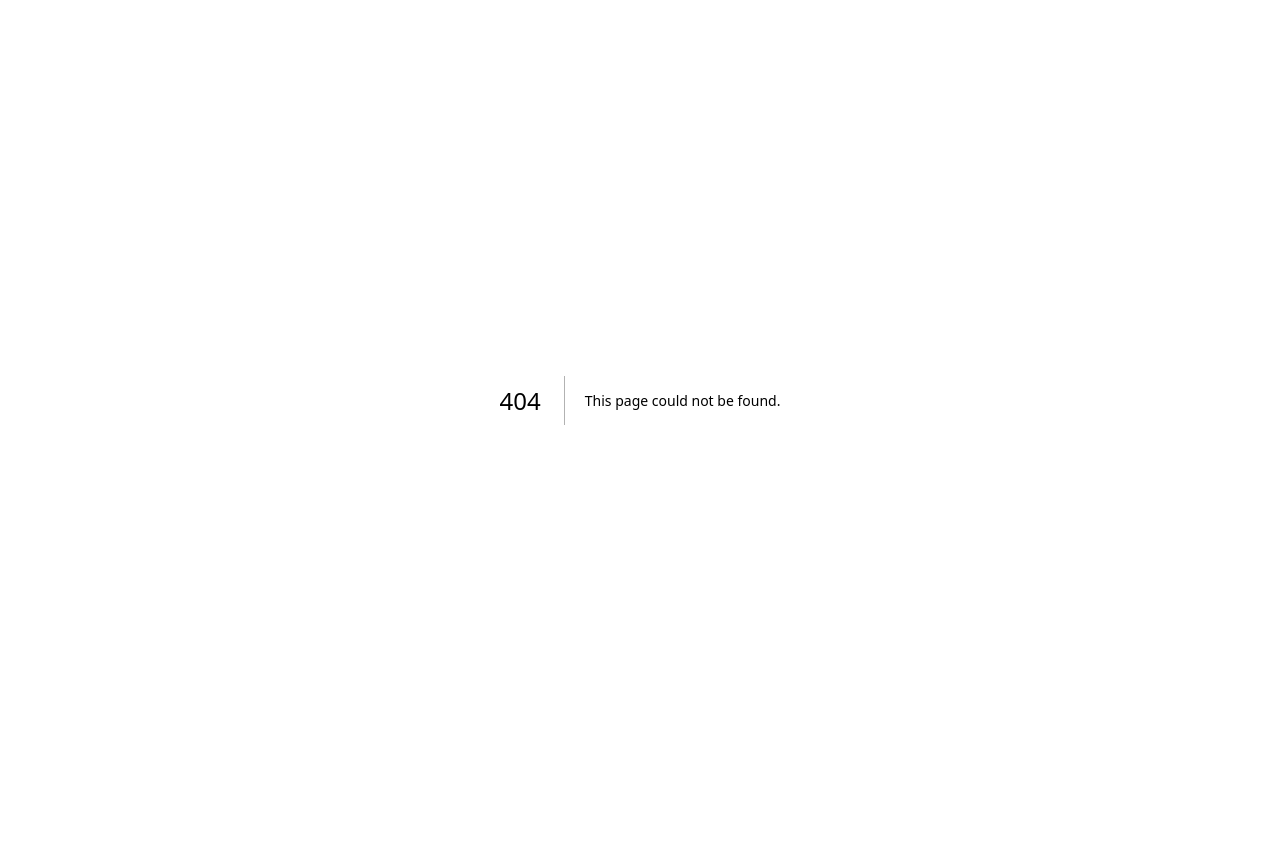
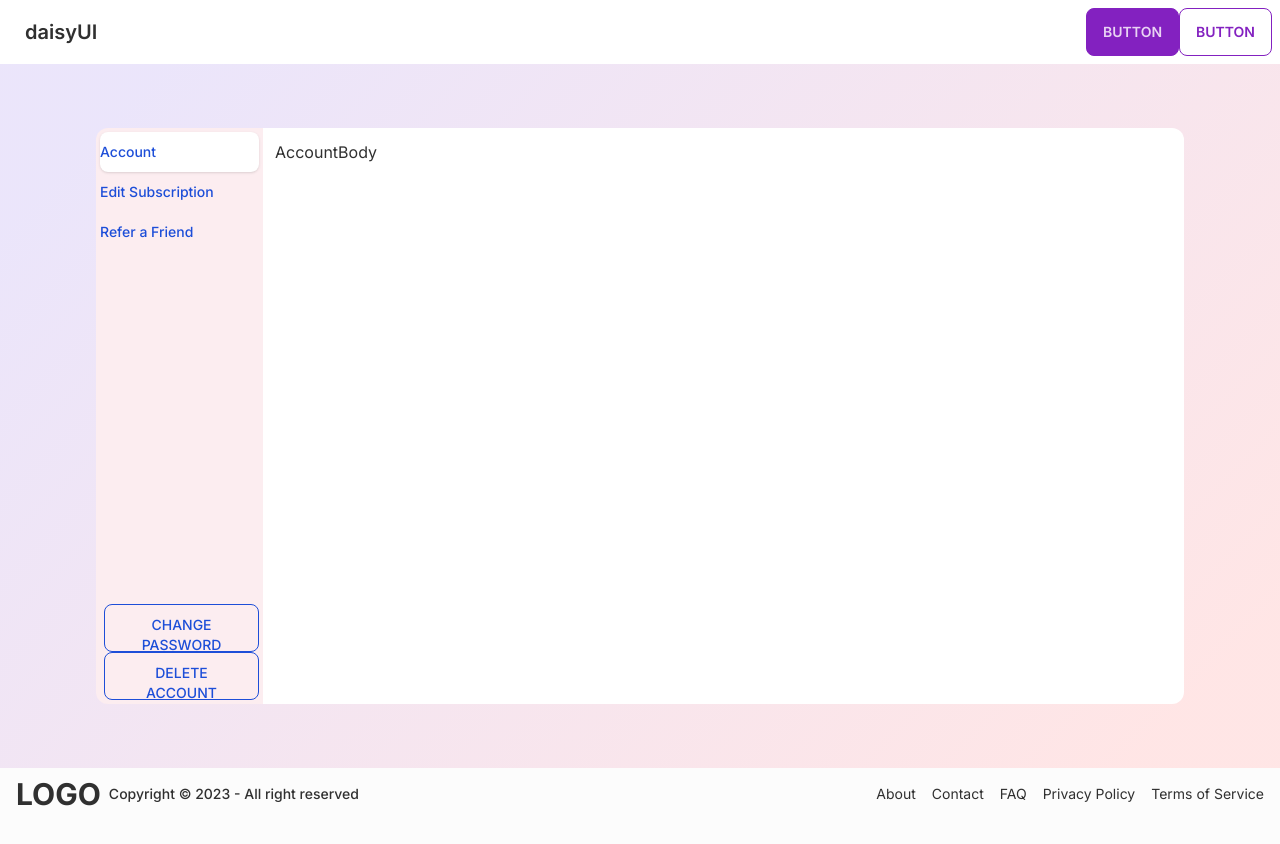
Before and after one commit to rakibul-wdp/askly, a Next.js app: page /account in a window 1280 px wide. Before the commit this address had no page. Shown: the top 844 px of the page. Before the commit the page ends 800 px from the top, so only its background shows below. Built offline with nearby package versions, Linux system fonts and the light colour scheme.

Commit message:
setup account boilerplate

```diff
--- /dev/null
+++ b/app/account/page.js
@@ -0,0 +1,18 @@
+import AccountMain from '@/components/account/AccountMain';
+import AccountNav from '@/components/account/AccountNav';
+import Footer from '@/components/common/Footer';
+import React from 'react'
+
+const Account = () => {
+  return (
+    <div style={{
+      background: `linear-gradient(134.56deg, rgba(155, 126, 234, 0.2) 10.8%, rgba(255, 127, 127, 0.2) 88.78%)`,
+    }}>
+      <AccountNav />
+      <AccountMain />
+      <Footer />
+    </div>
+  )
+}
+
+export default Account;
--- /dev/null
+++ b/components/account/AccountBody.js
@@ -0,0 +1,9 @@
+import React from 'react'
+
+const AccountBody = () => {
+  return (
+    <div>AccountBody</div>
+  )
+}
+
+export default AccountBody;
--- /dev/null
+++ b/components/account/AccountEditSubscription.js
@@ -0,0 +1,9 @@
+import React from 'react'
+
+const AccountEditSubscription = () => {
+  return (
+    <div>AccountEditSubscription</div>
+  )
+}
+
+export default AccountEditSubscription;
--- /dev/null
+++ b/components/account/AccountMain.js
@@ -0,0 +1,108 @@
+"use client";
+
+import React, { useState } from 'react';
+import { Tab } from '@headlessui/react'
+import AccountBody from './AccountBody';
+import AccountEditSubscription from './AccountEditSubscription';
+import AccountReferFriend from './AccountReferFriend';
+
+const categories = {
+  Account: [
+    {
+      id: 1,
+      body: <AccountBody />
+    },
+  ],
+  "Edit Subscription": [
+    {
+      id: 1,
+      body: <AccountEditSubscription />
+    },
+  ],
+  "Refer a Friend": [
+    {
+      id: 1,
+      body: <AccountReferFriend />
+    },
+  ],
+}
+
+const AccountMain = () => {
+
+  function classNames(...classes) {
+    return classes.filter(Boolean).join(' ')
+  }
+
+  return (
+    <div className="w-full lg:px-24 py-16 sm:px-0">
+      <Tab.Group as="div" className="flex justify-between">
+        <Tab.List className="flex flex-col justify-between w-[18%] h-[72vh] space-x-1 rounded-l-xl bg-[#FCEDF0] p-1">
+          <div>
+            {Object.keys(categories).map((category) => (
+              <Tab
+                key={category}
+                className={({ selected }) =>
+                  classNames(
+                    'w-full rounded-lg py-2.5 text-sm font-medium leading-5 text-blue-700',
+                    'ring-white ring-opacity-60 ring-offset-2 ring-offset-blue-400 focus:outline-none focus:ring-2 text-start',
+                    selected
+                      ? 'bg-white shadow'
+                      : 'text-blue-100 hover:bg-white/[0.12] hover:text-white'
+                  )
+                }
+              >
+                {category}
+              </Tab>
+            ))}
+          </div>
+          <div>
+            <Tab
+              className={({ selected }) =>
+                classNames(
+                  'w-full rounded-lg py-2.5 text-sm font-medium leading-5 text-blue-700',
+                  'ring-white ring-opacity-60 ring-offset-2 ring-offset-blue-400 focus:outline-none focus:ring-2 btn btn-outline',
+                  selected
+                    ? 'bg-white shadow'
+                    : 'text-blue-100 hover:bg-white/[0.12] hover:text-white'
+                )
+              }
+            >
+              Change Password
+            </Tab>
+            <Tab
+              className={({ selected }) =>
+                classNames(
+                  'w-full rounded-lg py-2.5 text-sm font-medium leading-5 text-blue-700',
+                  'ring-white ring-opacity-60 ring-offset-2 ring-offset-blue-400 focus:outline-none focus:ring-2 btn btn-outline',
+                  selected
+                    ? 'bg-white shadow'
+                    : 'text-blue-100 hover:bg-white/[0.12] hover:text-white'
+                )
+              }
+            >
+              Delete Account
+            </Tab>
+          </div>
+        </Tab.List>
+        <Tab.Panels className="w-full">
+          {Object.values(categories).map((posts, idx) => (
+            <Tab.Panel
+              key={idx}
+              className={classNames(
+                'rounded-r-xl bg-white p-3 h-[72vh]',
+              )}
+            >
+              {
+                posts.map((post) => (
+                  <div key={post.id}>{post.body}</div>
+                ))
+              }
+            </Tab.Panel>
+          ))}
+        </Tab.Panels>
+      </Tab.Group>
+    </div>
+  )
+}
+
+export default AccountMain;
--- /dev/null
+++ b/components/account/AccountNav.js
@@ -0,0 +1,17 @@
+import React from 'react'
+
+const AccountNav = () => {
+  return (
+    <div className="navbar bg-base-100">
+      <div className="navbar-start">
+        <a className="btn btn-ghost normal-case text-xl">daisyUI</a>
+      </div>
+      <div className="navbar-end">
+        <a className="btn btn-primary">Button</a>
+        <a className="btn btn-outline btn-primary">Button</a>
+      </div>
+    </div>
+  )
+}
+
+export default AccountNav;
--- /dev/null
+++ b/components/account/AccountReferFriend.js
@@ -0,0 +1,9 @@
+import React from 'react'
+
+const AccountReferFriend = () => {
+  return (
+    <div>AccountReferFriend</div>
+  )
+}
+
+export default AccountReferFriend;
```
